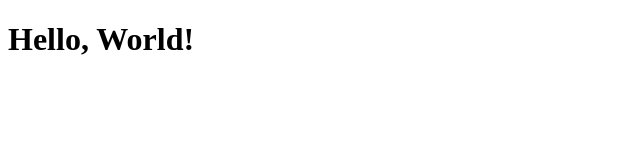
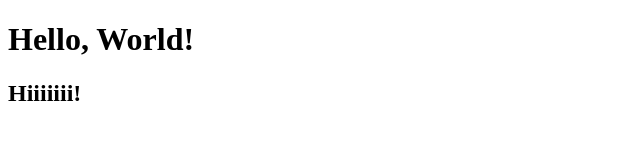
Before and after one commit to M00nSa/Spring2019, a plain HTML site: page Class1/index.html in a window 1280 px wide. Shown: the whole page, without its empty margins (0-640 px from the left). Drawn offline with Linux system fonts and the light colour scheme.

Commit message:
added a subheader

```diff
--- a/Class1/index.html
+++ b/Class1/index.html
@@ -10,5 +10,6 @@
 </head>
 <body>
     <h1> Hello, World!</h1>
+    <h2>Hiiiiiii!</h2>
 </body>
 </html>
```
